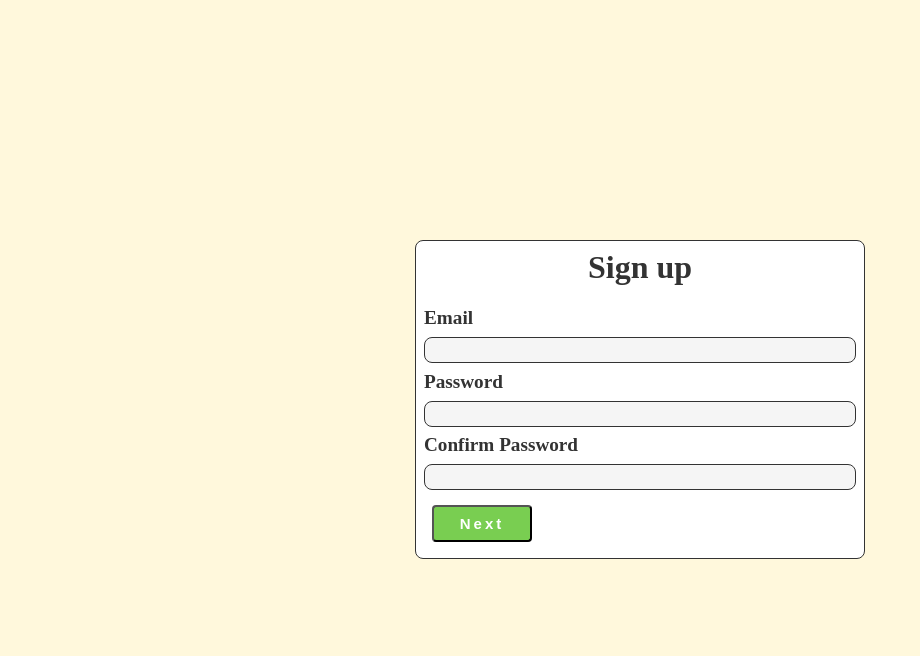
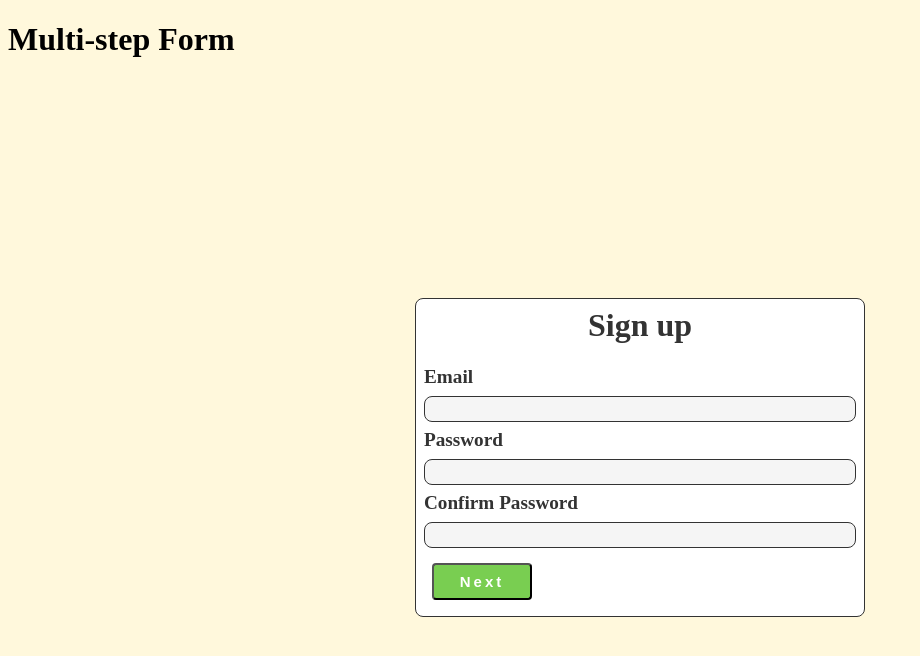
Before and after one commit to jibran18-cs/Multi-Step-Form.github.io, a plain HTML site: page index.html in a window 1280 px wide. Shown: the whole page, without its empty margins (0-920 px from the left). Drawn offline with Linux system fonts and the light colour scheme.

Commit message:
Made a changs in html file

```diff
--- a/index.html
+++ b/index.html
@@ -10,6 +10,7 @@
 </head>
 <body>
     <form data-multi-step>
+        <h1>Multi-step Form</h1>
         <div class="card " data-step>
             <h1 class="title">Sign up</h1>
             <div class="group">
```
